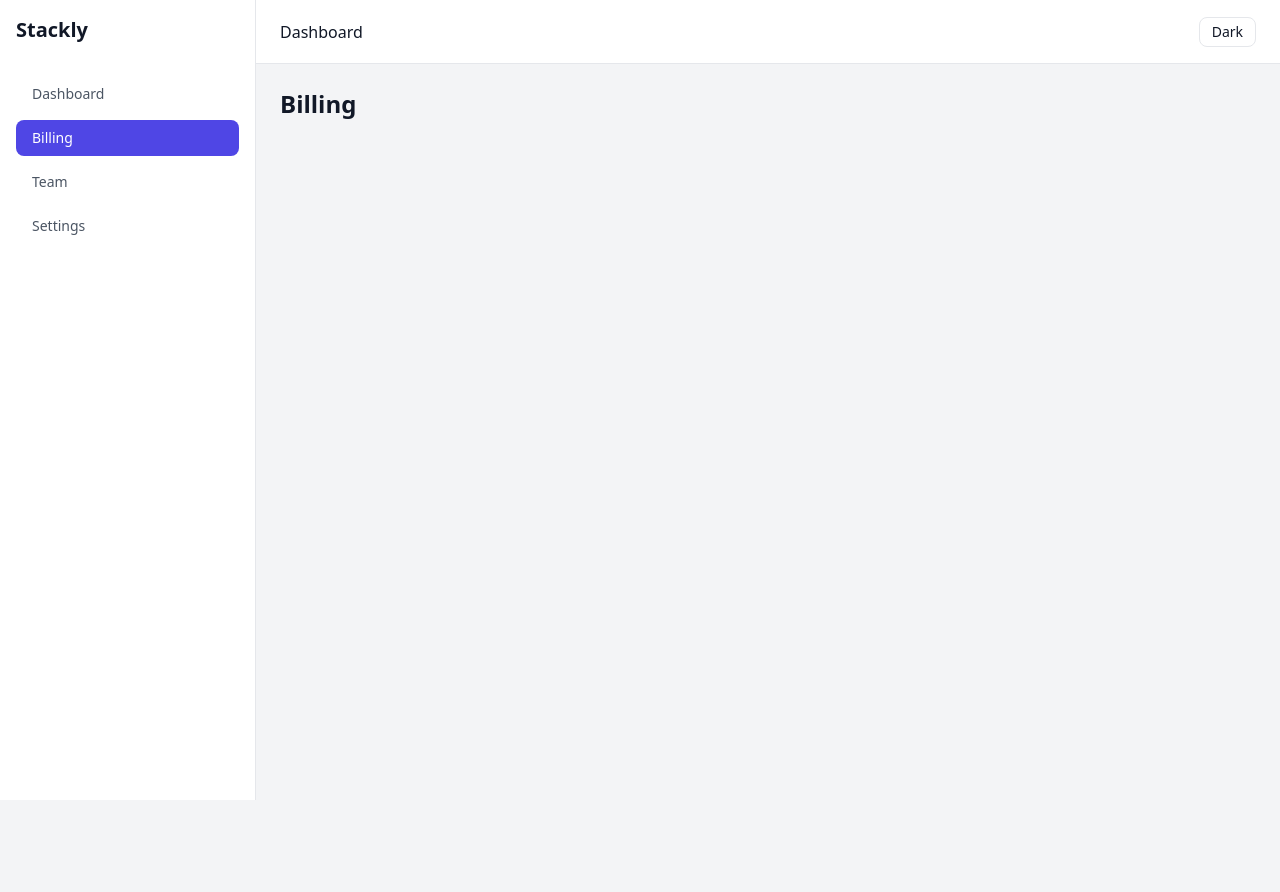
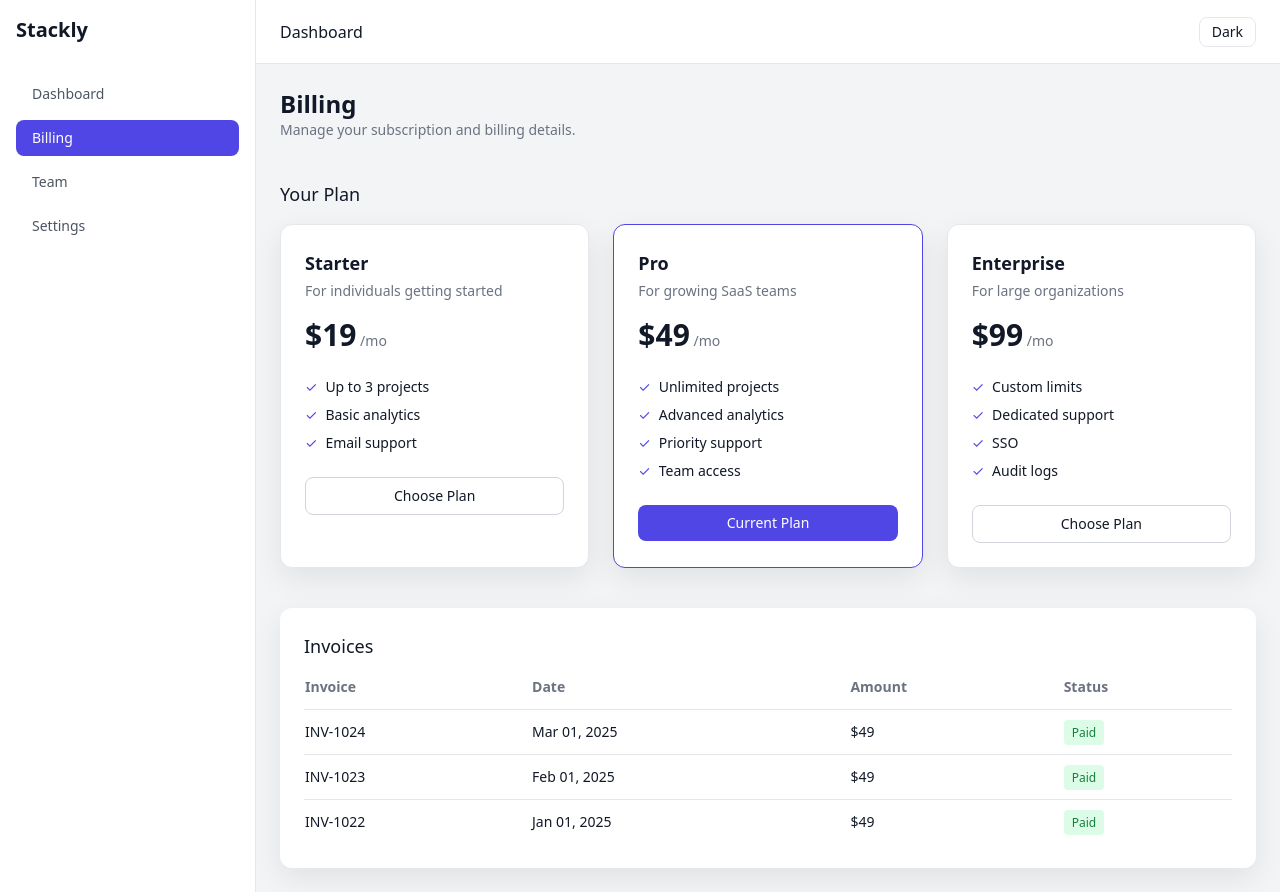
Before and after one commit to Abdiev003/stackly-dashboard, a React (Vite) app: page /billing in a window 1280 px wide. Before the commit the page ends 800 px from the top, so only its background shows below. Built offline with nearby package versions, Linux system fonts and the light colour scheme.

Commit message:
feat: add billing and subscription UI with pricing and invoices

```diff
--- /dev/null
+++ b/src/components/ui/PricingCard.tsx
@@ -0,0 +1,50 @@
+type PricingCardProps = {
+  name: string;
+  price: string;
+  description: string;
+  features: string[];
+  current?: boolean;
+};
+
+export default function PricingCard({
+  name,
+  price,
+  description,
+  features,
+  current,
+}: PricingCardProps) {
+  return (
+    <div
+      className={`p-6 rounded-xl border bg-white dark:bg-neutral-800 shadow-soft ${
+        current ? "border-primary" : "border-gray-200 dark:border-neutral-700"
+      }`}
+    >
+      <h3 className="text-lg font-semibold">{name}</h3>
+      <p className="text-sm text-gray-500 mt-1">{description}</p>
+
+      <p className="mt-4 text-3xl font-bold">
+        {price}
+        <span className="text-sm font-normal text-gray-500"> /mo</span>
+      </p>
+
+      <ul className="mt-6 space-y-2 text-sm">
+        {features.map((f) => (
+          <li key={f} className="flex items-center gap-2">
+            <span className="text-primary">✓</span>
+            <span>{f}</span>
+          </li>
+        ))}
+      </ul>
+
+      <button
+        className={`mt-6 w-full py-2 rounded-lg text-sm font-medium ${
+          current
+            ? "bg-primary text-white"
+            : "border border-gray-300 dark:border-neutral-600 hover:bg-gray-100 dark:hover:bg-neutral-700"
+        }`}
+      >
+        {current ? "Current Plan" : "Choose Plan"}
+      </button>
+    </div>
+  );
+}
--- /dev/null
+++ b/src/data/billing.ts
@@ -0,0 +1,32 @@
+export const plans = [
+  {
+    name: "Starter",
+    price: "$19",
+    description: "For individuals getting started",
+    features: ["Up to 3 projects", "Basic analytics", "Email support"],
+  },
+  {
+    name: "Pro",
+    price: "$49",
+    description: "For growing SaaS teams",
+    features: [
+      "Unlimited projects",
+      "Advanced analytics",
+      "Priority support",
+      "Team access",
+    ],
+    current: true,
+  },
+  {
+    name: "Enterprise",
+    price: "$99",
+    description: "For large organizations",
+    features: ["Custom limits", "Dedicated support", "SSO", "Audit logs"],
+  },
+];
+
+export const invoices = [
+  { id: "INV-1024", date: "Mar 01, 2025", amount: "$49", status: "Paid" },
+  { id: "INV-1023", date: "Feb 01, 2025", amount: "$49", status: "Paid" },
+  { id: "INV-1022", date: "Jan 01, 2025", amount: "$49", status: "Paid" },
+];
--- a/src/pages/billing/Billing.tsx
+++ b/src/pages/billing/Billing.tsx
@@ -1,3 +1,56 @@
+import PricingCard from "../../components/ui/PricingCard";
+import { plans, invoices } from "../../data/billing";
+
 export default function Billing() {
-  return <h2 className="text-2xl font-semibold">Billing</h2>;
+  return (
+    <div className="space-y-10">
+      {/* Header */}
+      <div>
+        <h2 className="text-2xl font-semibold">Billing</h2>
+        <p className="text-sm text-gray-500">
+          Manage your subscription and billing details.
+        </p>
+      </div>
+
+      {/* Plans */}
+      <div>
+        <h3 className="text-lg font-medium mb-4">Your Plan</h3>
+        <div className="grid grid-cols-1 md:grid-cols-3 gap-6">
+          {plans.map((plan) => (
+            <PricingCard key={plan.name} {...plan} />
+          ))}
+        </div>
+      </div>
+
+      {/* Invoices */}
+      <div className="bg-white dark:bg-neutral-800 rounded-xl shadow-soft p-6">
+        <h3 className="text-lg font-medium mb-4">Invoices</h3>
+
+        <table className="w-full text-sm">
+          <thead>
+            <tr className="text-left text-gray-500">
+              <th className="pb-3">Invoice</th>
+              <th className="pb-3">Date</th>
+              <th className="pb-3">Amount</th>
+              <th className="pb-3">Status</th>
+            </tr>
+          </thead>
+          <tbody>
+            {invoices.map((inv) => (
+              <tr key={inv.id} className="border-t dark:border-neutral-700">
+                <td className="py-3">{inv.id}</td>
+                <td className="py-3">{inv.date}</td>
+                <td className="py-3">{inv.amount}</td>
+                <td className="py-3">
+                  <span className="px-2 py-1 text-xs rounded bg-green-100 text-green-700 dark:bg-green-900/30 dark:text-green-400">
+                    {inv.status}
+                  </span>
+                </td>
+              </tr>
+            ))}
+          </tbody>
+        </table>
+      </div>
+    </div>
+  );
 }
```
